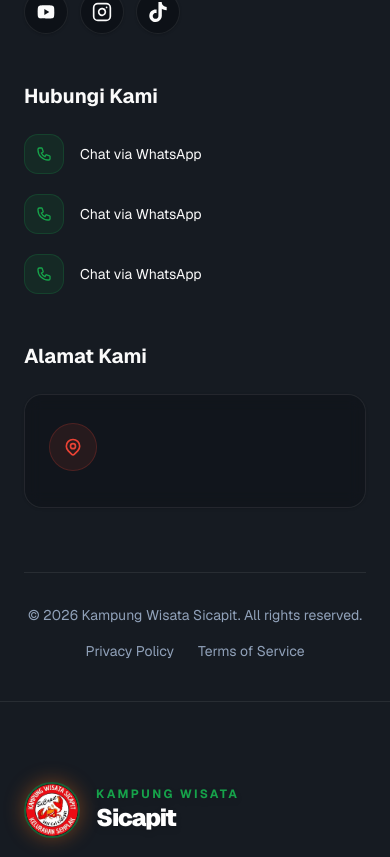
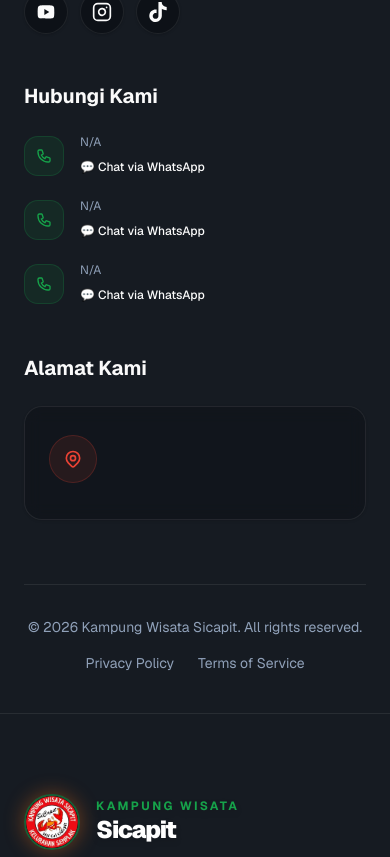
Before and after one commit to IR2816/website-sicapit, a Next.js app: page /privacy-policy in a window 390 px wide. Shown: the part 1947-2804 px from the top of the page. Built offline with nearby package versions, Linux system fonts and the light colour scheme.

Commit message:
feat: add contact information and phone numbers to footer
- Add .env.local with Sicapit contact information
- Update Footer to display phone numbers with contacts
- Format phone numbers with hyphen for readability
- Add WhatsApp emoji to CTA button

```diff
--- a/src/components/Footer.tsx
+++ b/src/components/Footer.tsx
@@ -62,10 +62,11 @@ export function SiteFooter() {
                   <div className="w-10 h-10 rounded-xl bg-brand/10 flex items-center justify-center text-brand shrink-0 border border-brand/20 group-hover:bg-brand group-hover:text-white transition-colors duration-300">
                     <svg className="w-4 h-4 flex-shrink-0" fill="none" stroke="currentColor" viewBox="0 0 24 24"><path strokeLinecap="round" strokeLinejoin="round" strokeWidth="2" d="M3 5a2 2 0 012-2h3.28a1 1 0 01.948.684l1.498 4.493a1 1 0 01-.502 1.21l-2.257 1.13a11.042 11.042 0 005.516 5.516l1.13-2.257a1 1 0 011.21-.502l4.493 1.498a1 1 0 01.684.949V19a2 2 0 01-2 2h-1C9.716 21 3 14.284 3 6V5z"/></svg>
                   </div>
-                  <div>
+                  <div className="flex-1">
                     <p className="text-white text-sm font-bold tracking-wide">{contact.name}</p>
-                    <a href={`https://wa.me/62${contact.phone?.replace(/^0|\D/g, '')}`} target="_blank" rel="noopener noreferrer" className="text-brand hover:text-orange-400 text-sm transition-colors">
-                      Chat via WhatsApp
+                    <p className="text-slate-400 text-xs mb-1">{contact.phone?.replace(/(\d{4})(\d{4})(\d{4})/, '$1-$2-$3') || 'N/A'}</p>
+                    <a href={`https://wa.me/62${contact.phone?.replace(/^0|\D/g, '')}`} target="_blank" rel="noopener noreferrer" className="text-brand hover:text-orange-400 text-xs font-medium transition-colors inline-flex items-center gap-1">
+                      💬 Chat via WhatsApp
                     </a>
                   </div>
                 </li>
```
